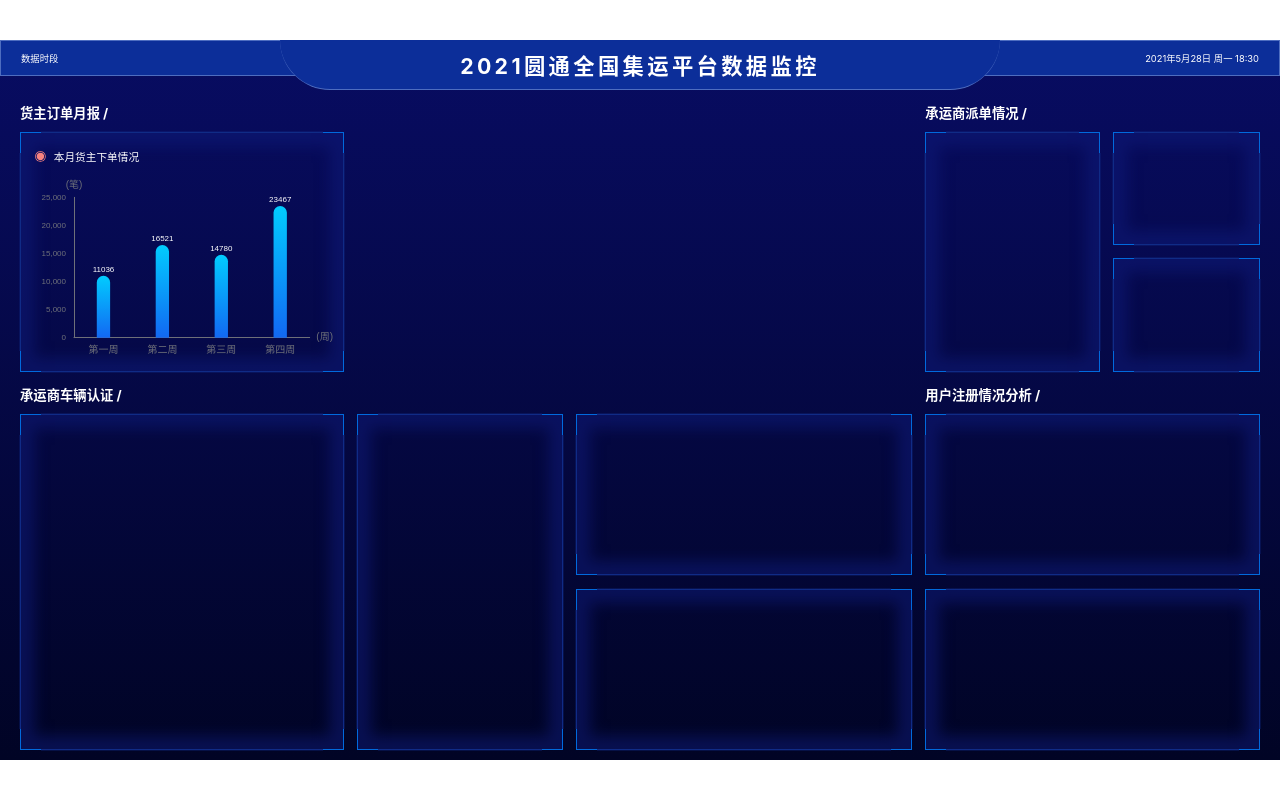
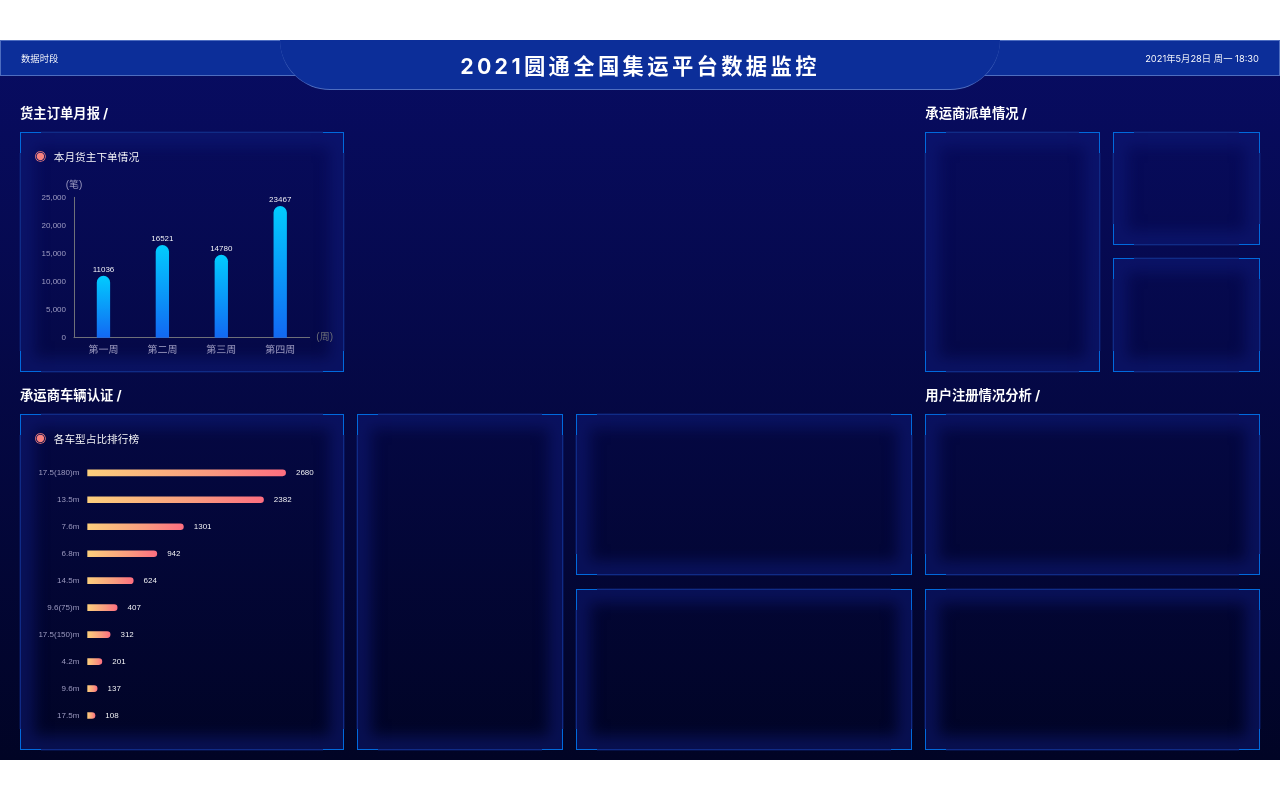
Before and after one commit to leigp555/bigScreen, a Vue app: page / in a window 1280 px wide. Built offline with nearby package versions, Linux system fonts and the light colour scheme.

Commit message:
完成chart2

```diff
--- a/src/components/Chart1.vue
+++ b/src/components/Chart1.vue
@@ -20,7 +20,8 @@
     data: ['第一周', '第二周', '第三周', '第四周'],
     axisLabel:{
       show: true,
-      fontSize:px(15)
+      fontSize:px(15),
+      color:"#a19fc4"
     },
     axisTick: {
       alignWithLabel: false,
@@ -38,7 +39,8 @@
     nameGap: px(10),
     nameLocation:"end",
     nameTextStyle: {
-      fontSize: px(15)
+      fontSize: px(15),
+      color:"#a19fc4"
     },
     splitLine: {
       show: false
@@ -47,7 +49,8 @@
       show: true
     },
     axisLabel:{
-      fontSize:px(12)
+      fontSize:px(12),
+      color:"#a19fc4"
     }
   },
   series: [
--- a/src/components/Chart2.vue
+++ b/src/components/Chart2.vue
@@ -1,12 +1,142 @@
 <template>
-<Border></Border>
+  <Echart :option="option" title="各车型占比排行榜" root="echartB"/>
 </template>
 
-<script lang="ts">
-import Border from "./Border.vue"
-export default {
-  components: {Border}
+<script lang="ts" setup>
+import Echart from "./Echart.vue";
+import * as echarts from 'echarts/core';
+import {ECOption} from "../type.d.ts/type";
+
+const px = (value: number) => {
+  return (value / 1920 * (window.pagWidth))
 }
+
+
+// const option:ECOption={
+
+//   xAxis: {
+//     data: ['第一周', '第二周', '第三周', '第四周'],
+//
+//
+//
+//   yAxis: {
+//
+
+//     axisLine: {
+//       show: true
+//     },
+//     axisLabel:{
+//       fontSize:px(12)
+//     }
+//   },
+//   series: [
+//     {
+//       name: '笔',
+//       type: 'bar',
+//       barWidth: px(20),
+//       itemStyle: {
+//         color: new echarts.graphic.LinearGradient(0, 1, 0, 0, [{
+//           offset: 0,
+//           color: "#1268f3"
+//         }, {
+//           offset: 0.6,
+//           color: "#08a4fa"
+//         }, {
+//           offset: 1,
+//           color: "#01ccfe"
+//         }], false),
+//         barBorderRadius:[px(20), px(20), 0, 0]
+//       },
+//       data: [11036, 16521, 14780, 23467],
+//       label: {
+//         show: true,
+//         fontSize:px(12),
+//         color: "white",
+//         verticalAlign: "top",
+//         position:"top",
+//         distance:px(15)
+//       }
+//     },
+//   ]
+// }
+
+
+const option: ECOption = {
+  tooltip: {
+    trigger: 'axis',
+    axisPointer: {
+      type: 'shadow'
+    }
+  },
+  grid: {
+    x: px(80),
+    y: px(20),
+    x2: px(50),
+    y2: px(30)
+  },
+  xAxis: {
+    type: 'value',
+    boundaryGap: [0, 0.01],
+    axisLabel: {
+      show: false,
+    },
+    splitLine: {
+      show: false
+    },
+  },
+  yAxis: {
+    type: 'category',
+    splitLine: {
+      show: false
+    },
+    axisTick: {
+      alignWithLabel: false,
+      show: false
+    },
+    axisLine: {
+      show: false
+    },
+    axisLabel: {
+      fontSize: px(12),
+      color:"#a19fc4"
+    },
+    data: ['17.5m', '9.6m', '4.2m', '17.5(150)m', '9.6(75)m', '14.5m',
+      '6.8m', '7.6m', '13.5m', '17.5(180)m']
+  },
+  series: [
+    {
+      name: '车型',
+      type: 'bar',
+      barGap:px(30),
+      barCateGoryGap:px(30),
+      barWidth: px(10),
+      itemStyle: {
+        color: new echarts.graphic.LinearGradient(0, 0, 1, 0, [{
+          offset: 0,
+          color: "#fccf7c"
+        }, {
+          offset: 0.6,
+          color: "#f99b7f"
+        }, {
+          offset: 1,
+          color: "#fd6e80"
+        }], false),
+        barBorderRadius: [0, px(20), px(20), 0],
+      },
+      data: [11036, 16521, 14780, 23467],
+      label: {
+        show: true,
+        fontSize: px(12),
+        color: "white",
+        verticalAlign: "center",
+        position: "right",
+        distance: px(15)
+      },
+      data: [2680, 2382, 1301,942, 624, 407,312,201,137,108].reverse()
+    },
+  ]
+};
+
 
 </script>
 
--- a/src/components/Echart.vue
+++ b/src/components/Echart.vue
@@ -67,7 +67,7 @@
 onMounted(()=>{
   dom.value=document.getElementById(root.value!)
   const myChart = echarts.init(dom.value!);
-  myChart.setOption(option.value);
+  option.value&&myChart.setOption(option.value);
 })
 </script>
 
```
